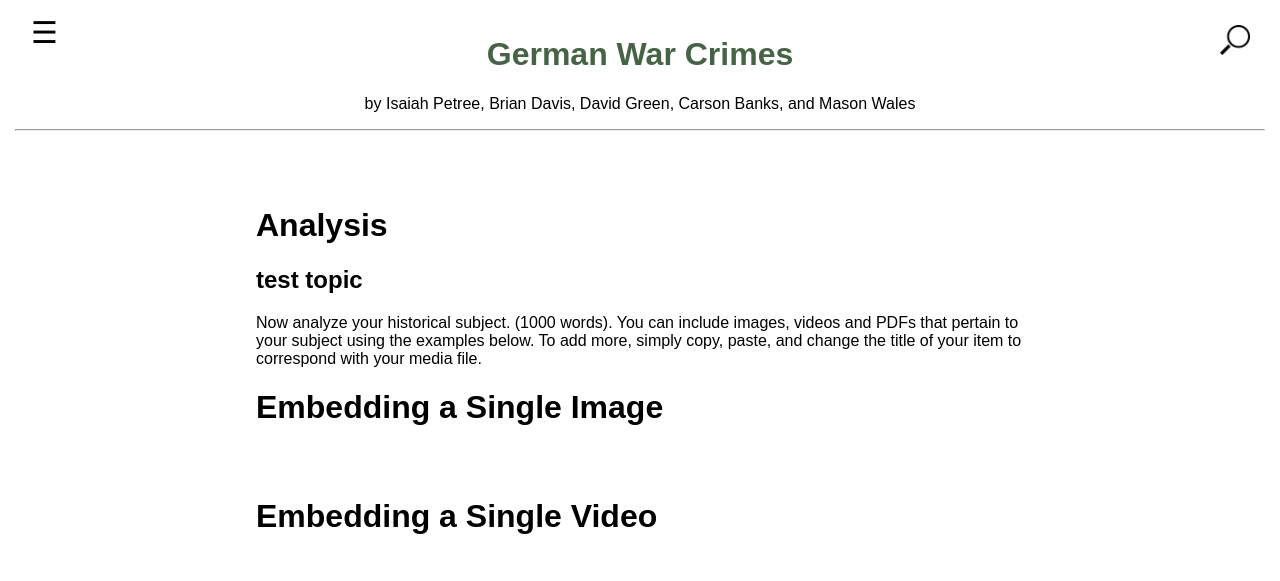
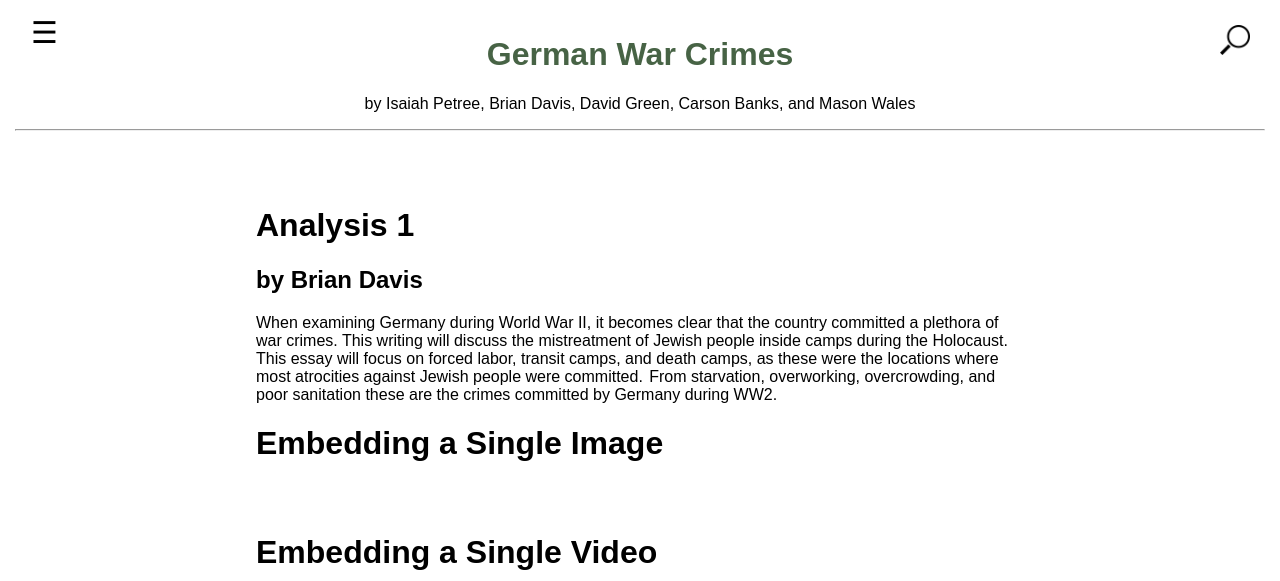
Before and after one commit to isaiah138/PETREE-ISAIAH-HIST-WOH3931, a Jekyll site: the page built from 002_analysis.md, in a window 1280 px wide, cut to the strip 0-581 px from the top of the page. Built offline with Jekyll 4.4.1, drawn with Linux system fonts in a browser that asks for light colours.

Commit message:
Update 002_analysis.md

```diff
--- a/002_analysis.md
+++ b/002_analysis.md
@@ -4,9 +4,10 @@ title: Analysis
 number: 2
 ---
 
-# Analysis
-## test topic
-Now analyze your historical subject. (1000 words). You can include images, videos and PDFs that pertain to your subject using the examples below. To add more, simply copy, paste, and change the title of your item to correspond with your media file.
+# Analysis 1
+## by Brian Davis
+When examining Germany during World War II, it becomes clear that the country committed a plethora of war crimes. This writing will discuss the mistreatment of Jewish people inside camps during the Holocaust. This essay will focus on forced labor, transit camps, and death camps, as these were the locations where most atrocities against Jewish people were committed.  From starvation, overworking, overcrowding, and poor sanitation these are the crimes committed by Germany during WW2.
+
 
 # Embedding a Single Image
 
```
